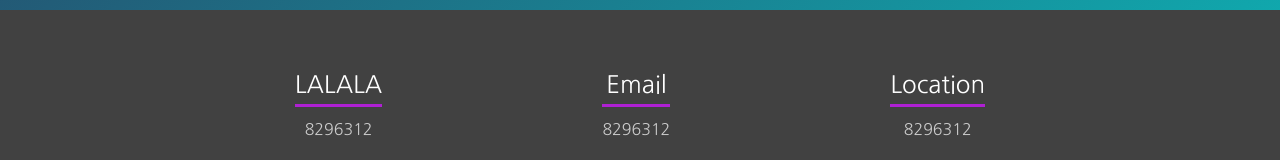
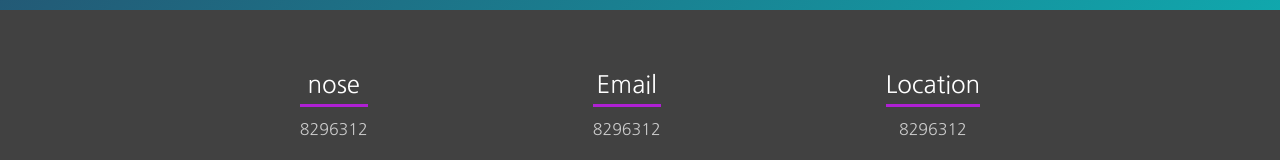
Before and after one commit to GonzaloCamodeca/SportT-esei, a plain HTML site: page index.html in a window 1280 px wide. Shown: the part 2578-2738 px from the top of the page. Drawn offline with nearby package versions, Linux system fonts and the light colour scheme.

Commit message:
probando volver a versiones anteriores

```diff
--- a/index.html
+++ b/index.html
@@ -157,7 +157,7 @@
     <footer class="footer container-fluid">
       <div class="contenedor-footer">
           <div class="content-foo">
-              <h4>LALALA
+              <h4>nose
               </h4>
               <p>8296312</p>
           </div>
```
